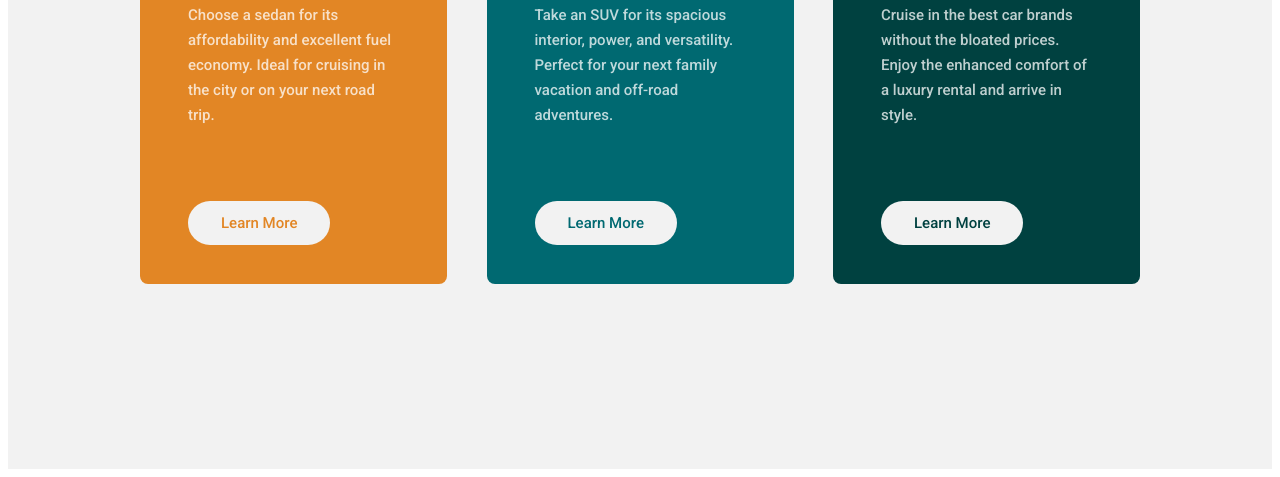
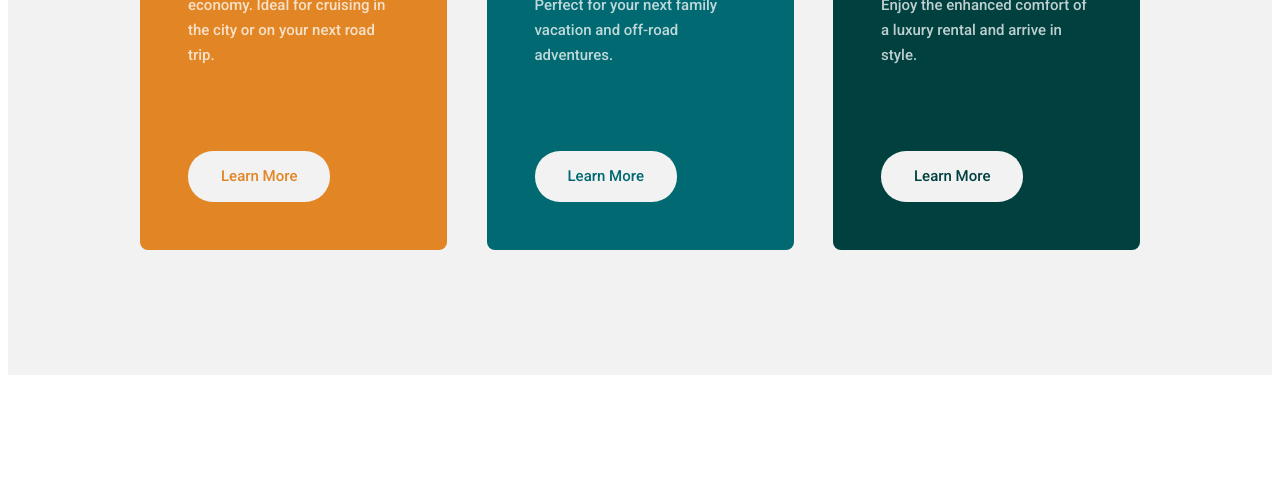
Before and after one commit to Bunyod1202/cars, a plain HTML site: page index.html in a window 1280 px wide. Shown: the part 390-867 px from the top of the page. After the commit the page ends 800 px from the top, so only its background shows below. Drawn offline with Linux system fonts and the light colour scheme.

Commit message:
add diplay inline block

```diff
--- a/css/main.css
+++ b/css/main.css
@@ -12,9 +12,10 @@ font-family: 'Roboto', sans-serif;
 }
 a  {
 	text-decoration: none;
+	display: inline-block;
 }
 .hero{
-	padding: 185px 0;
+	padding: 125px 0;
 	background-color: #F2F2F2;
 }
 .hero .card-group {
@@ -49,6 +50,7 @@ border-radius: 8px;
 	margin: 35px 0 25px 0;
 }
 .hero .card-group .card .text {
+	width: 212px;
 	font-weight: 400;
 	font-size: 15px;
 	line-height: 25px;
```
